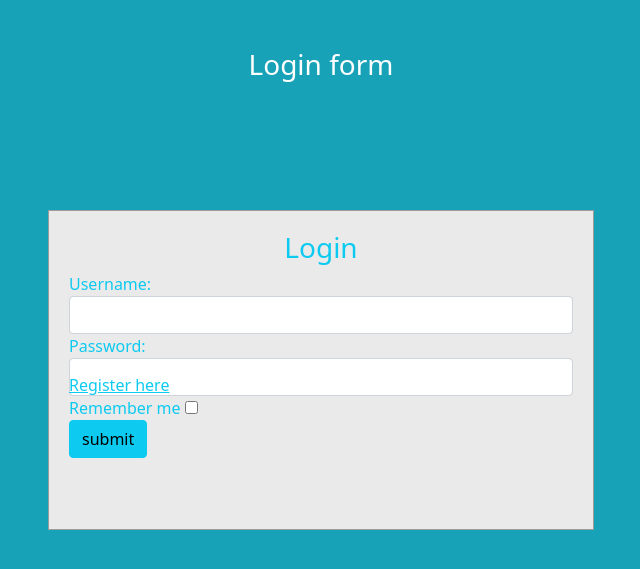
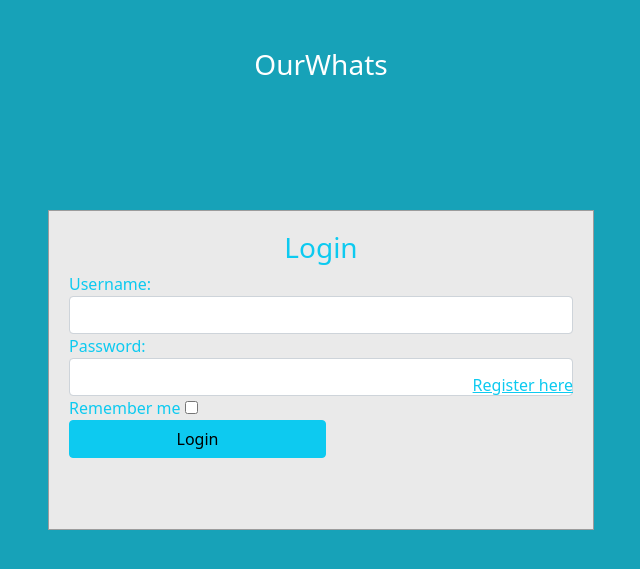
Before and after one commit to robinarmingaud/ourwhats, a Flask app: template templates/login.html.jinja2 in a window 1280 px wide. Shown: the top 569 px of the page, without its empty margins (319-959 px from the left). Run offline with Flask 2, Linux system fonts and the light colour scheme; the template is opened without the code that fills it, so the values that code supplies are empty.

Commit message:
V0.2 Login page

```diff
--- a/app.py
+++ b/app.py
@@ -1,5 +1,7 @@
 from flask import Flask
 from database.database import db, init_database
+import flask
+
 
 app = Flask(__name__)
 db.init_app(app)
--- a/templates/login.html.jinja2
+++ b/templates/login.html.jinja2
@@ -4,7 +4,7 @@
 
 <body>
     <div id="login">
-        <h3 class="text-center text-white pt-5">Login form</h3>
+        <h3 class="text-center text-white pt-5">OurWhats</h3>
         <div class="container">
             <div id="login-row" class="row justify-content-center align-items-center">
                 <div id="login-column" class="col-md-6">
@@ -21,11 +21,12 @@
                             </div>
                             <div class="form-group">
                                 <label for="remember-me" class="text-info"><span>Remember me</span> <span><input id="remember-me" name="remember-me" type="checkbox"></span></label><br>
-                                <input type="submit" name="submit" class="btn btn-info btn-md" value="submit">
+                                <input type="Login" name="Login" class="btn btn-info btn-md" value="Login">
                             </div>
-                            <div id="register-link" class="text-right">
+                            <div id="register-link" class="text-end">
                                 <a href="#" class="text-info">Register here</a>
                             </div>
+
                         </form>
                     </div>
                 </div>
```
